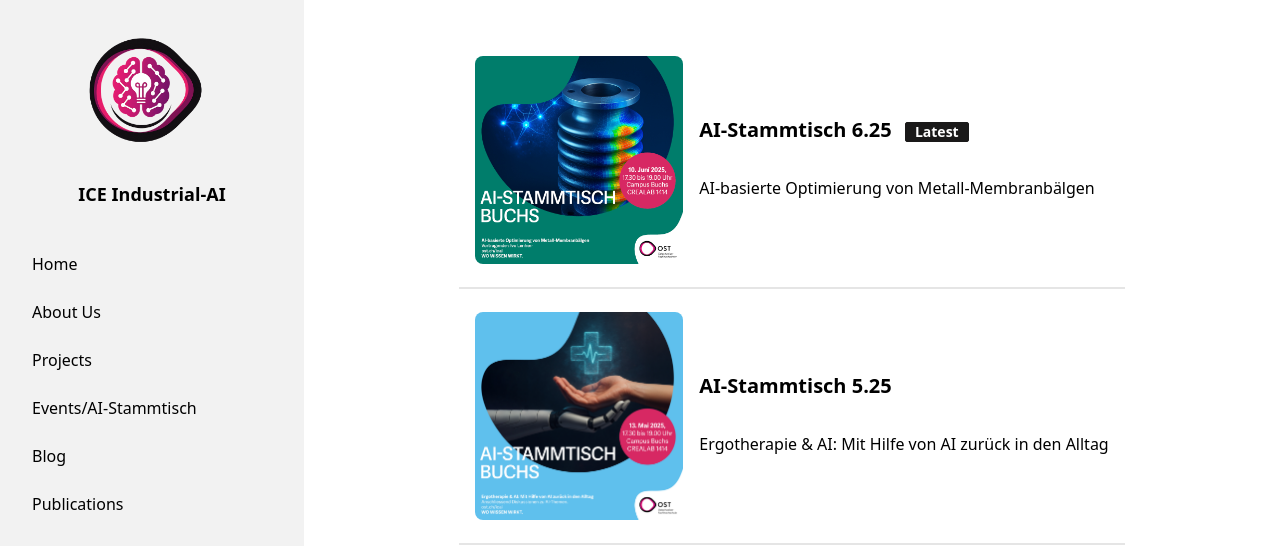
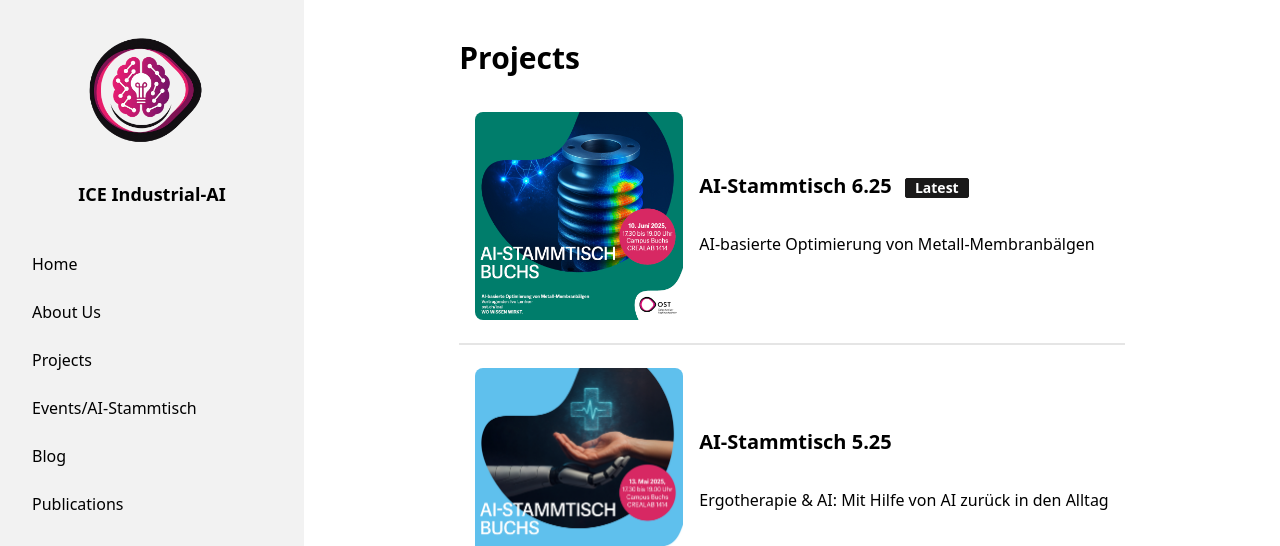
Before and after one commit to ICE-Industrial-AI/personal_blog, an Astro site: page /personal_blog/events in a window 1280 px wide. Shown: the top 546 px of the page. Built offline with nearby package versions, Linux system fonts and the light colour scheme; Astro itself is replaced by a stand-in of ours.

Commit message:
Add section title for Projects in events page

```diff
--- a/src/pages/events/[...page].astro
+++ b/src/pages/events/[...page].astro
@@ -12,6 +12,9 @@ const { page } = Astro.props;
 ---
 
 <BaseLayout title="Events" sideBarActiveItemID="events">
+  <div class="mb-5">
+    <div class="text-3xl w-full font-bold">Projects</div>
+  </div>
   <ul>
     {
       page.data.map((item) => (
```
